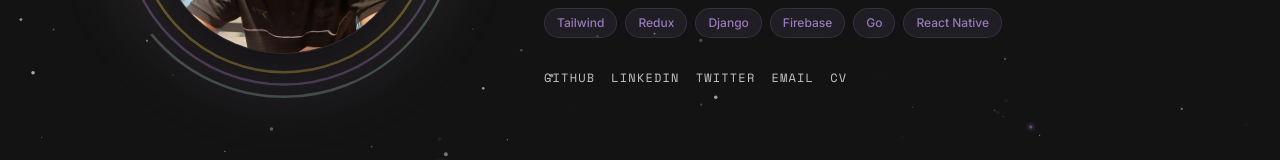
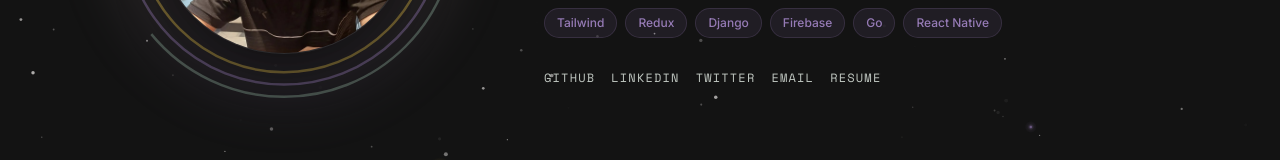
Before and after one commit to devansharora18/portfolio, a React (Vite) app: page / in a window 1280 px wide. Shown: the part 491-651 px from the top of the page. Built offline with nearby package versions, Linux system fonts and the light colour scheme.

Commit message:
feat: added resume

```diff
--- a/src/components/Footer.tsx
+++ b/src/components/Footer.tsx
@@ -49,11 +49,11 @@ export default function Footer() {
           >
             Twitter
           </a>
-          <a
-            href="https://cv.devansharora.in/"
+            <a
+            href="/resume.pdf"
             className="font-mono text-xs tracking-[0.1em] uppercase text-on-surface-variant hover:text-tertiary transition-colors duration-300"
           >
-            CV
+            Resume
           </a>
         </div>
       </div>
--- a/src/components/HomeSection.tsx
+++ b/src/components/HomeSection.tsx
@@ -23,7 +23,7 @@ const socials = [
   { label: "LinkedIn", href: "https://www.linkedin.com/in/devansh-arora-7b2395215/" },
   { label: "Twitter", href: "https://twitter.com/devansharora_18" },
   { label: "Email", href: "mailto:hello@devansharora.in" },
-  { label: "CV", href: "https://cv.devansharora.in/" },
+  { label: "Resume", href: "/resume.pdf" },
 ];
 
 export default function HomeSection() {
```
Also changed, not shown: 2 other files (tests, documents, lock files or other folders).
